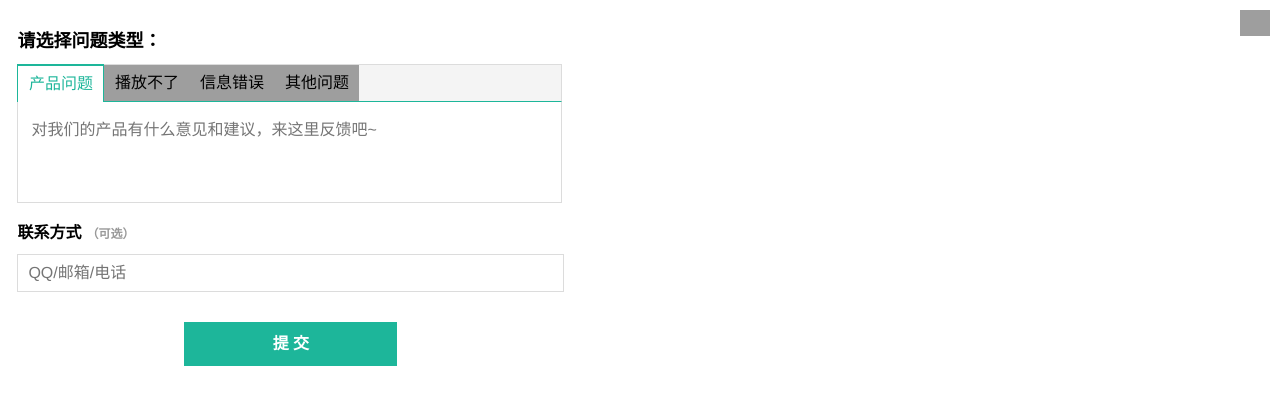
After one commit to lifankohome/video-spider, a PHP site: page /other/feedback.html in a window 1280 px wide. The commit adds this page. Shown: the top 405 px of the page. Run offline with PHP 8.4, Linux system fonts and the light colour scheme; some web fonts are replaced; grey boxes are pictures that could not be loaded.

Commit message:
Add Feedback

```diff
--- a/Cinema/Common.php
+++ b/Cinema/Common.php
@@ -64,7 +64,9 @@ class Common
 
     public static $ad = "小提示：浏览器输入<span style='color: #44e5f1'>yspc.vip</span>或百度搜索<span style='color: #44e5f1'>“影视爬虫”</span>就可以找到我，聪明人一秒就记住";
 
-    public static $history = '<div id="history"><span class="float_btn">播放<br>历史</span><iframe id="history-tip" src="other/history.html"></iframe></div>';
+    public static $history = "<div id='feedback_btn'><span class='float_btn' style='background-color: rgba(0, 0, 0, 0.7);border: 1px solid #999;'>问题<br>反馈</span></div><div id='history'><span class='float_btn'>播放<br>历史</span><iframe id='history-tip' src='other/history.html'></iframe></div>";
+
+    public static $feedback = "<div id='f-box'><div class='f-pos'><iframe src='other/feedback.html' class='feedback'></iframe></div></div>";
 
     public static $tip = "<p id='tip'>影视爬虫使用cookie技术(包含第三方cookie)来实现网站功能，有关详细信息请点击<a href='other/about.html#cookie' style='color: #333'>这里</a></p>";
 
--- a/anime.php
+++ b/anime.php
@@ -93,7 +93,8 @@ $animes = Spider::getAnimes($_SERVER["QUERY_STRING"]);
 </div>
 <!--播放历史-->
 <?php echo Common::$history; ?>
-
+<!--问题反馈-->
+<?php echo Common::$feedback; ?>
 <footer>
     <?php
     echo Common::$tip;
--- a/index.php
+++ b/index.php
@@ -93,7 +93,8 @@ $movies = Spider::getMovies($_SERVER["QUERY_STRING"]);
 </div>
 <!--播放历史-->
 <?php echo Common::$history; ?>
-
+<!--问题反馈-->
+<?php echo Common::$feedback; ?>
 <footer>
     <?php
     echo Common::$tip;
--- /dev/null
+++ b/other/feedback.html
@@ -0,0 +1,304 @@
+<!DOCTYPE html>
+<html lang="en">
+<head>
+    <meta charset="UTF-8">
+    <title>问题反馈 - 影视爬虫</title>
+    <style>
+        @font-face {
+            font-family: "PingFang SC";
+            src: url("../fonts/PingFangSC-Regular.woff2");
+        }
+
+        * {
+            margin: 0;
+            padding: 0;
+            font-family: "PingFang SC", "Helvetica Neue", "Helvetica", "Arial", sans-serif;
+            font-size: 16px;
+        }
+
+        .eb-feedback {
+            overflow: hidden;
+            width: 580px;
+            height: 395px;
+        }
+
+        .eb-feedback .eb-feedback-inner {
+            overflow: hidden;
+            width: 100%;
+            height: 100%;
+            background-color: #fff;
+        }
+
+        .eb-feedback .eb-feedback-hd {
+            cursor: pointer;
+            position: absolute;
+            z-index: 3;
+            top: 10px;
+            right: 10px;
+            width: 30px;
+            height: 26px;
+            background: url(https://p0.ssl.qhimg.com/t01ba9abd3415338bc7.png) center no-repeat;
+        }
+
+        .eb-feedback .eb-feedback-bd {
+            padding-top: 26px;
+            width: 94%;
+            margin: 0 auto;
+        }
+
+        .eb-feedback .tit1 {
+            width: 200px;
+            font-size: 18px;
+            margin-bottom: 12px;
+        }
+
+        .eb-feedback .content {
+            padding: 0;
+            margin: 0;
+            border: 0 none;
+            background: 0;
+            width: 545px;
+        }
+
+        .eb-feedback-tag {
+            border: 1px solid #dcdcdc;
+            border-bottom-color: #1db69a;
+            background-color: #f4f4f4;
+            height: 36px;
+            padding-left: 0;
+            margin: 0;
+        }
+
+        .eb-feedback-tag li {
+            cursor: pointer;
+            float: left;
+            background: url(https://p5.ssl.qhimg.com/t01acf4e37cae101300.png) right center no-repeat;
+            height: 36px;
+            width: 85px;
+            text-align: center;
+            line-height: 36px;
+            list-style: none;
+        }
+
+        .eb-feedback-tag li.on {
+            margin-left: -1px;
+            color: #1db69a;
+            border-top: 2px solid #1db69a;
+            border-left: 1px solid #1db69a;
+            border-right: 1px solid #1db69a;
+            position: relative;
+            z-index: 20;
+            top: -1px;
+            background: #fff;
+        }
+
+        .eb-feedback .content .reply {
+            border: 1px solid #dcdcdc;
+            border-top: 0;
+            height: 100px;
+        }
+
+        .eb-feedback .content .reply .txt {
+            padding: 10px;
+            overflow: auto;
+            width: 501px;
+            height: 74px;
+            margin: 3px;
+            box-sizing: content-box;
+            outline: 0;
+            border: 0 none;
+            resize: none;
+        }
+
+        .eb-feedback .tit2 {
+            line-height: 40px;
+            margin-top: 10px;
+        }
+
+        .eb-feedback .tit2 span {
+            font-size: 12px;
+            color: #999;
+            margin-left: 5px;
+        }
+
+        .eb-feedback .content {
+            font-size: 14px;
+            padding: 0;
+            margin: 0;
+            border: 0 none;
+            background: 0;
+            width: 545px;
+        }
+
+        .eb-feedback .content .number {
+            border: 1px solid #dcdcdc;
+            line-height: 36px;
+            height: 36px;
+            width: 525px;
+            padding: 0 10px;
+            outline: none;
+        }
+
+        .eb-feedback .btn-wrap {
+            zoom: 1;
+            overflow: hidden;
+            position: relative;
+            padding-left: 200px;
+            padding-top: 30px;
+        }
+
+        .eb-feedback .btn {
+            background: #1db69a;
+            line-height: 44px;
+            color: #fff;
+            text-align: center;
+            font-size: 16px;
+            width: 213px;
+            height: 44px;
+            display: block;
+            margin-left: -33px;
+            font-weight: bold;
+        }
+
+        .eb-feedback .btn-wrap .errortip {
+            position: absolute;
+            left: 195px;
+            top: 5px;
+            width: 158px;
+            height: 22px;
+            line-height: 22px;
+            text-align: center;
+            color: #666;
+            font-size: 12px;
+            background: url(https://p0.ssl.qhimg.com/t010ca484b992d7c9fa.png) no-repeat;
+            display: none;
+        }
+
+        .js-feedback-success {
+            text-align: center;
+        }
+
+        .tip {
+            font-size: 24px;
+            font-weight: bold;
+            color: #1db69a;
+            margin: 30px 0;
+        }
+    </style>
+</head>
+<body>
+<div class="eb-feedback">
+    <div class="eb-feedback-inner">
+        <i class="eb-feedback-hd js-close" onclick="close_feedback()"></i>
+        <div class="eb-feedback-bd">
+            <div id="feedback">
+                <h3 class="tit1">请选择问题类型：</h3>
+                <div class="content">
+                    <ul class="eb-feedback-tag g-clear">
+                        <li class="opt on" data-text-default="对我们的产品有什么意见和建议，来这里反馈吧~">
+                            <span>产品问题</span>
+                        </li>
+                        <li data-text-default="视频播放不了，我要报错~" class="opt">
+                            <span>播放不了</span>
+                        </li>
+                        <li data-text-default="片名、导演、演员、图片等信息有错误，我要留言纠错~" class="opt">
+                            <span>信息错误</span>
+                        </li>
+                        <li data-text-default="还有其他的任何疑问可以来这里提哦~" class="opt">
+                            <span>其他问题</span>
+                        </li>
+                    </ul>
+                    <div class="reply">
+                        <label>
+                            <textarea name="message_fake" id="holder" placeholder="对我们的产品有什么意见和建议，来这里反馈吧~"
+                                      class="txt js-message"></textarea>
+                        </label>
+                    </div>
+                </div>
+                <h3 class="tit2">联系方式<span>（可选）</span></h3>
+                <div class="content">
+                    <label for="contact"></label>
+                    <input id="contact" placeholder="QQ/邮箱/电话" class="number"
+                           type="text" autocomplete="off">
+                </div>
+                <div class="btn-wrap">
+                    <div id="errortip" class="errortip js-feedback-hit">亲，您忘了添加反馈了吧~</div>
+                    <a id="submit" onclick="submit()" class="btn submit js-submit-btn">提 交</a>
+                </div>
+            </div>
+            <div id="feedback-success" class="success js-feedback-success" style="display: none;">
+                <div class="show-result">
+                    <img src="../img/logo.png" alt="提交成功"></div>
+                <div class="tip">
+                    您的反馈已提交，感谢您对影视爬虫的支持！
+                </div>
+                <div class="btn-wrap">
+                    <a class="btn submit js-submit-btn" onclick="close_feedback()">关 闭</a>
+                </div>
+            </div>
+        </div>
+    </div>
+</div>
+<script>
+    let type = document.getElementsByClassName('opt');
+    let holder = document.getElementById('holder');
+    let errortip = document.getElementById('errortip');
+    let contact = document.getElementById('contact');
+    let submit_btn = document.getElementById('submit');
+    let close = document.getElementById('close');
+
+    let opt = 0;
+    for (let typeKey in type) {
+        type[typeKey].onclick = function () {
+            for (let index in type) {
+                if (index === typeKey) {
+                    holder.setAttribute('placeholder', type[index].dataset.textDefault)
+                    type[index].classList.add("on")
+                    opt = index
+                } else {
+                    if (type[index].classList !== undefined) {
+                        type[index].classList.remove("on")
+                    }
+                }
+            }
+        }
+    }
+
+    function close_feedback() {
+        parent.document.getElementById('f-box').style.display = 'none';
+    }
+
+    function submit() {
+        errortip.style.display = holder.value.length === 0 ? 'block' : 'none';
+
+        if (holder.value.length !== 0) {
+            submit_btn.innerText = '正在提交...'
+
+            let info = 'Opt=' + opt + '&Msg=' + holder.value + '&Num=' + contact.value + '&Link=' + parent.window.location.href
+
+            setTimeout(function () {
+                a_get('../service.php?feedback&' + info)
+            }, 1000)
+        }
+    }
+
+    function a_get(url) {
+        let xhr = new XMLHttpRequest();
+        xhr.open('GET', url, true);
+        xhr.onreadystatechange = function () {
+            if (xhr.readyState === 4 && xhr.status === 200 || xhr.status === 304) {
+                if (xhr.responseText === '1') {
+                    submit_btn.innerText = '提交成功';
+
+                    setTimeout(function () {
+                        document.getElementById('feedback').style.display = 'none';
+                        document.getElementById('feedback-success').style.display = 'block';
+                    }, 500)
+                }
+            }
+        };
+        xhr.send();
+    }
+</script>
+</body>
+</html>
--- a/teleplay.php
+++ b/teleplay.php
@@ -93,7 +93,8 @@ $teleplays = Spider::getTeleplays($_SERVER["QUERY_STRING"]);
 </div>
 <!--播放历史-->
 <?php echo Common::$history; ?>
-
+<!--问题反馈-->
+<?php echo Common::$feedback; ?>
 <footer>
     <?php
     echo Common::$tip;
--- a/variety.php
+++ b/variety.php
@@ -93,7 +93,8 @@ $varieties = Spider::getVarieties($_SERVER["QUERY_STRING"]);
 </div>
 <!--播放历史-->
 <?php echo Common::$history; ?>
-
+<!--问题反馈-->
+<?php echo Common::$feedback; ?>
 <footer>
     <?php
     echo Common::$tip;
```
Also changed, not shown: css/common.css (+38 -1 lines), css/play.css (+0 -32 lines), hot.php (+4 -3 lines), js/common.js (+9 -4 lines), play.php (+3 -6 lines), service.php (added, +12 -0 lines).
